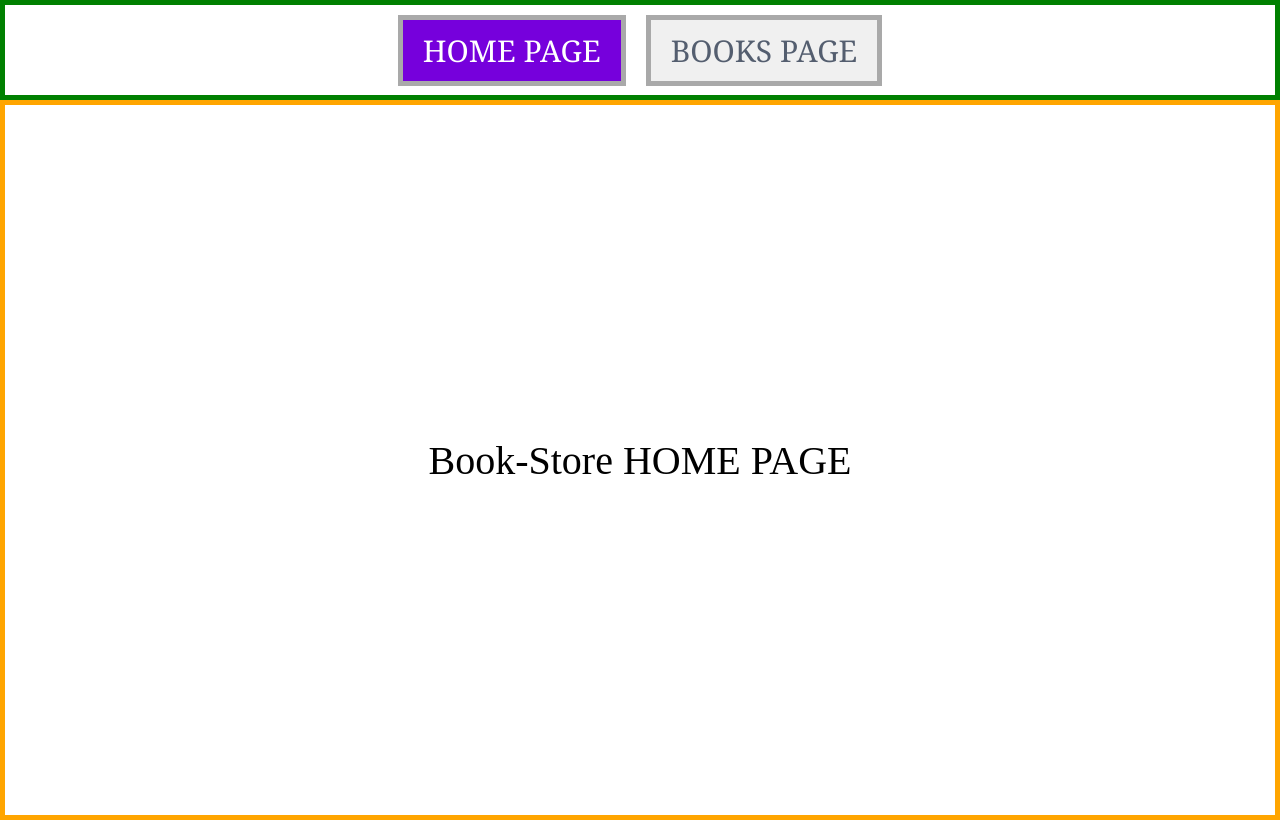
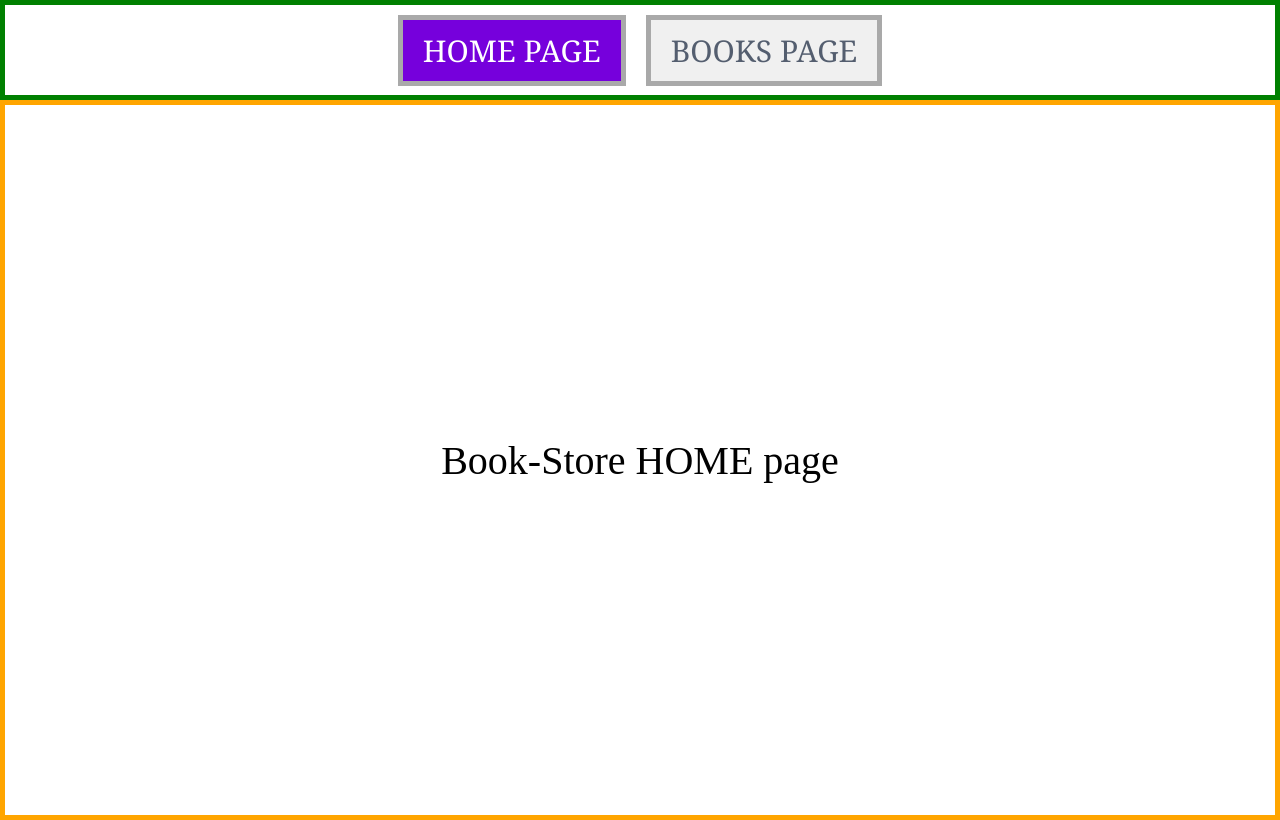
Before and after one commit to keyboard-shop/Books-frontend-1, a React (Vite) app: page / in a window 1280 px wide. Built offline with nearby package versions, Linux system fonts and the light colour scheme.

Commit message:
home page

```diff
--- a/pages/HomePage.jsx
+++ b/pages/HomePage.jsx
@@ -7,7 +7,7 @@ import React from 'react'
 const HomePage = () => {
   return (
     <div className='home-page'>
-      Book-Store HOME PAGE
+      Book-Store HOME page
     </div>
   )
 }
```
